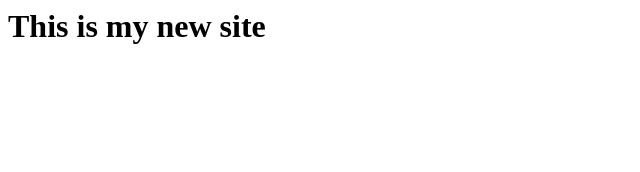
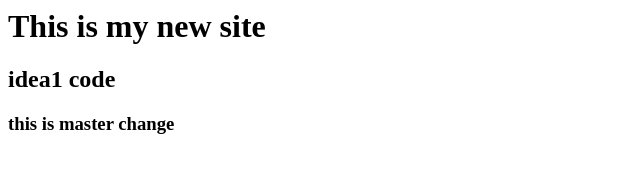
Before and after one commit to vinaycpr1234/VinayDevOps, a plain HTML site: page index.html in a window 1280 px wide. Shown: the whole page, without its empty margins (0-640 px from the left). Drawn offline with Linux system fonts and the light colour scheme.

Commit message:
master change

```diff
--- a/index.html
+++ b/index.html
@@ -1 +1,3 @@
 <h1> This is my new site</h1>
+<h2> idea1 code</h2>
+<h3> this is master change</h3>
```
